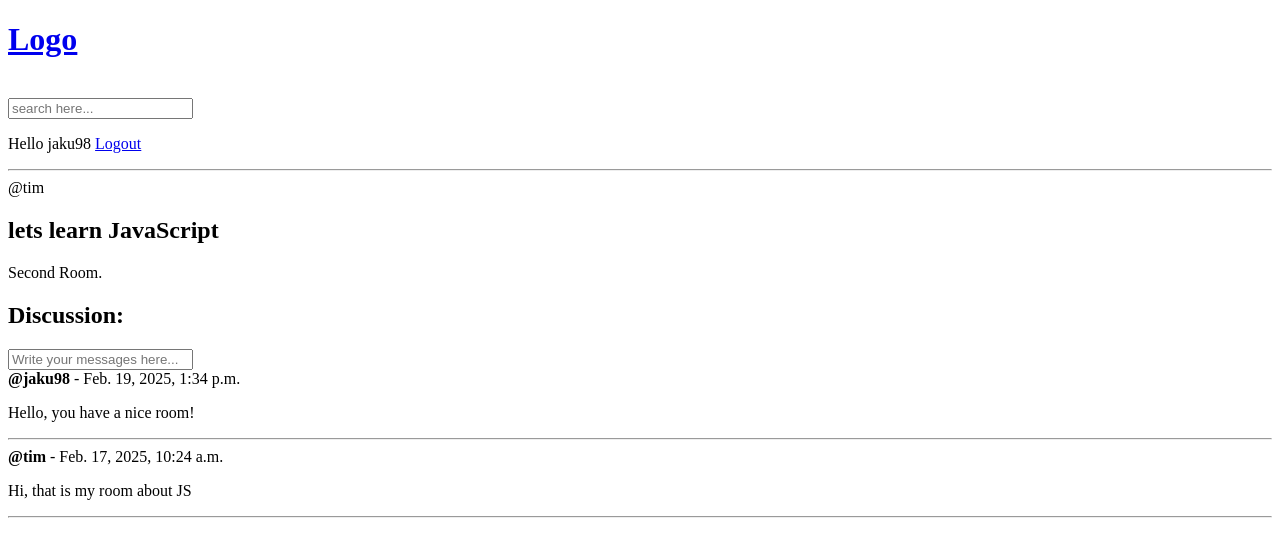
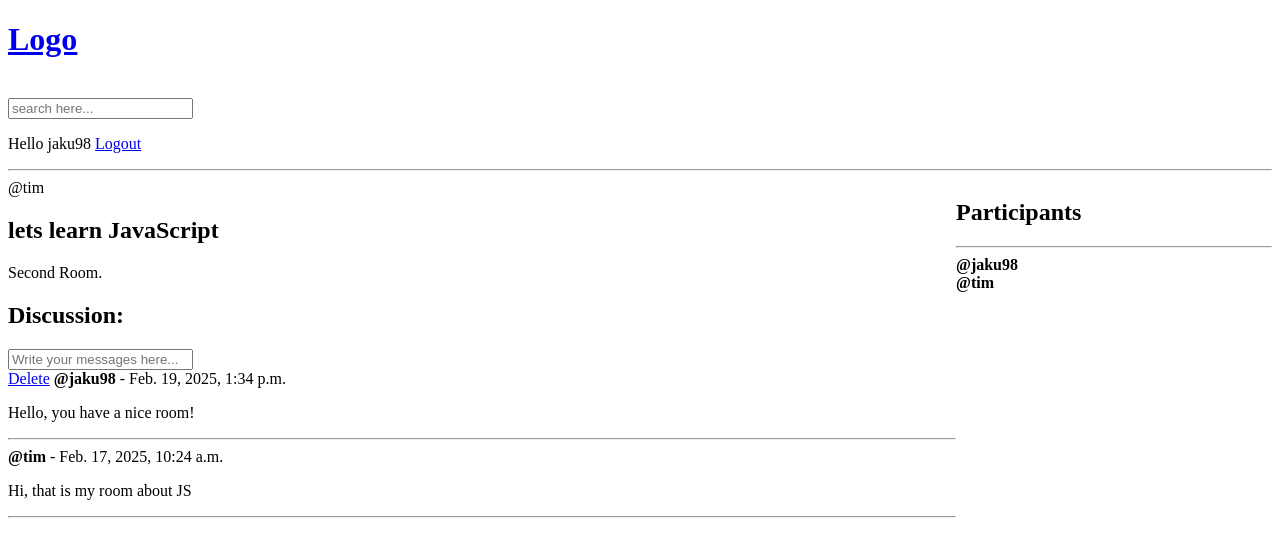
Before and after one commit to jaku988/DjangoRooms, a Django app: a page that uses base/templates/base/room_page.html in a window 1280 px wide. Shown: the top 557 px of the page. Run offline with Django 5.2, Linux system fonts and the light colour scheme; a user stored in the database is signed in; data comes from the database, SQL or seed files in the repository; both versions use the stored data as it was after the commit.

Commit message:
Added participants and delete message feature

```diff
--- a/base/templates/base/delete_room.html
+++ b/base/templates/base/delete.html
@@ -5,7 +5,7 @@
 <div>
     <form method="POST">
         {% csrf_token %}
-        <p>Are you sure to delete room {{ room.name }}</p><br>
+        <p>Are you sure to delete "{{ obj }}"?</p><br>
         <a href="{{ request.META.HTTP_REFERER }}">No, go back</a>
         <button type="submit">Delete</button>
     </form>
--- a/base/templates/base/room_page.html
+++ b/base/templates/base/room_page.html
@@ -2,12 +2,18 @@
 
 {% block content %}
 
+<style>
+.main-container{
+    display: grid;
+    grid-template-columns: 3fr 1fr ;
+}
+</style>
+
 <div class="main-container">
+    <div class="room-container">
         @{{ room.host.username }}<br>
         <h2>{{ room.name }}</h2>
         <p>{{ room.description }}</p>
-</div>
-<div>
         <h2>Discussion:</h2>
         <span>
             {% if request.user.is_authenticated %}
@@ -17,16 +23,28 @@
             </form>
             {% endif %}
         </span>
-</div>
         <div>
             {% for message in messages %}
                 <div>
+                    {% if message.user == request.user %}
+                        <a href="{% url 'delete_message' message.id %}">Delete</a>
+                    {% endif %}
                     <b>@{{ message.user.username }}</b> - {{ message.created }}<br>
                     <p>{{ message.body }}</p>
                     <hr>
                 </div>
             {% endfor %}
         </div>
+    </div>
 
+    <div class="participant-container">
+        <h2>Participants</h2>
+        <hr>
+        {% for participant in participants %}
+            <b>@{{ participant.username }}</b><br>
+        {% endfor %}
+    </div>
+
+</div>
 
 {% endblock content %}
--- a/base/urls.py
+++ b/base/urls.py
@@ -10,4 +10,5 @@ urlpatterns = [
     path('create-room', views.create_room, name='create_room'),
     path('edit-room/<str:pk>', views.edit_room, name='edit_room'),
     path('delete-room/<str:pk>', views.delete_room, name='delete_room'),
+    path('delete-message/<str:pk>', views.delete_message, name='delete_message'),
 ]
--- a/base/views.py
+++ b/base/views.py
@@ -3,6 +3,7 @@ from django.contrib.auth.decorators import login_required
 from django.contrib.auth.forms import UserCreationForm
 from django.contrib.auth.models import User
 from django.db.models import Q
+from django.http import Http404
 from django.shortcuts import render, redirect
 from .forms import RoomForm
 from .models import Room, Topic, Message
@@ -83,6 +84,7 @@ def create_room(request):
         form = RoomForm(request.POST)
         if form.is_valid():
             room = form.save(commit=False)
+            room.participants.add(request.user)
             return redirect("home")
     else:
         form = RoomForm()
@@ -93,7 +95,11 @@ def create_room(request):
     return render(request, 'base/create_room.html', context)
 
 def room(request, pk):
-    room = Room.objects.get(id=pk)
+    try:
+        room = Room.objects.get(id=pk)
+    except Room.DoesNotExist:
+        raise Http404("Room does not exist")
+
     messages = room.message_set.all().order_by('-created')
     participants = room.participants.all()
 
@@ -101,6 +107,9 @@ def room(request, pk):
         message_body = request.POST.get('msg_body')
         if message_body:
             message = Message(room=room, user=request.user, body=message_body)
+            if request.user not in participants:
+                room.participants.add(request.user)
+
             message.save()
             return redirect('room', pk=room.id)
 
@@ -152,6 +161,23 @@ def delete_room(request, pk):
         room.delete()
         return redirect("home")
     context = {
-        'room': room,
+        'obj': room,
     }
-    return render(request, 'base/delete_room.html', context)
+    return render(request, 'base/delete.html', context)
+
+@login_required(login_url='login_page')
+def delete_message(request, pk):
+    message = Message.objects.get(id=pk)
+    room = message.room
+
+    if message.user != request.user:
+        return redirect('room', room.id)
+
+    if request.method == 'POST':
+        message.delete()
+        return redirect('room', room.id)
+
+    context={
+        'obj' : message
+    }
+    return render(request, 'base/delete.html', context)
```
Also changed, not shown: db.sqlite3. Lines whose indentation alone changed are shown as unchanged.
